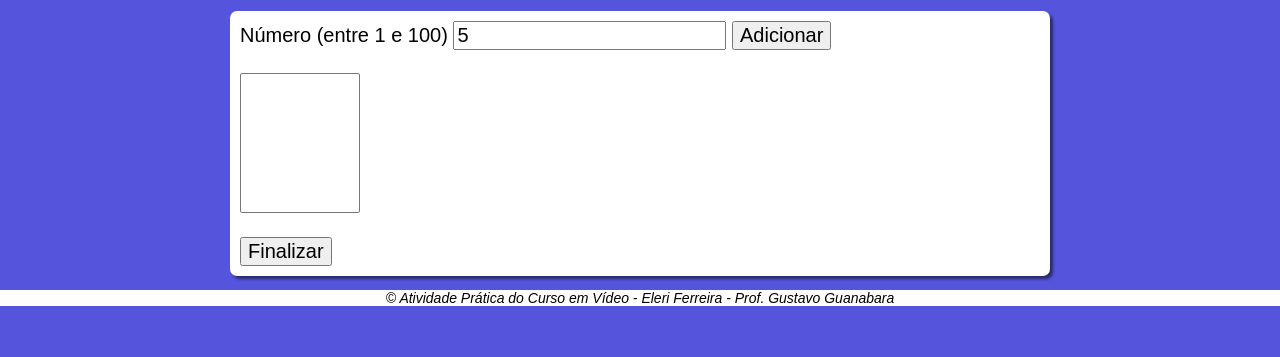
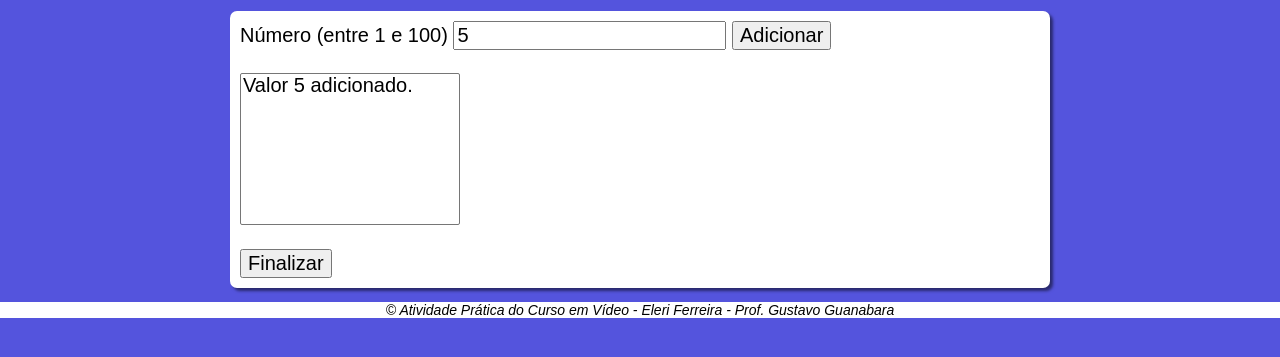
Before and after one commit to elerijunior/javascript, a plain HTML site: page aula016ex/modelo/modelo.html in a window 1280 px wide. Both pictures are taken after typing "5" into the empty fields and a click on the button "Adicionar". Shown: the part 39-396 px from the top of the page. Drawn offline with Linux system fonts and the light colour scheme.

Commit message:
adicinando valores ao array - algo começa a fazer sentido

```diff
--- a/aula016ex/modelo/estilo.css
+++ b/aula016ex/modelo/estilo.css
@@ -30,7 +30,7 @@ section {
 }
 
 select{
-    width: 120px;
+    width: 220px;
 }
 
 footer > p {
--- a/aula016ex/modelo/modelo.html
+++ b/aula016ex/modelo/modelo.html
@@ -14,7 +14,7 @@
         <div>
             Número (entre 1 e 100)
             <input type="number" name="txtn" id="txtn">
-            <input type="button" value="Adicionar" onclick="check()"> <br><br>
+            <input type="button" value="Adicionar" onclick="ad()"> <br><br>
             <select name="void" id="void" size="6"></select><br><br>
             <input type="button" value="Finalizar">
         </div>
--- a/aula016ex/modelo/script.js
+++ b/aula016ex/modelo/script.js
@@ -17,9 +17,13 @@ function talista(n, l){ // verficar se já está na lista.
         return false
     }
 }
-
-function ad(){
+function ad(){ // adiciona um valor ao array e verifica se o valor ja foi digitado
     if(number(num.value) && !talista(num.value, vet)){
-
+        vet.push(Number(num.value))
+        let i = document.createElement('option')
+        i.text = `Valor ${num.value} adicionado.`
+        lis.appendChild(i)
+    } else{
+        alert('Valor inválido ou já foi encontrado na lista.')
     }
 }
```
